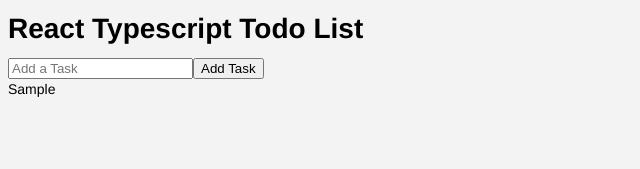
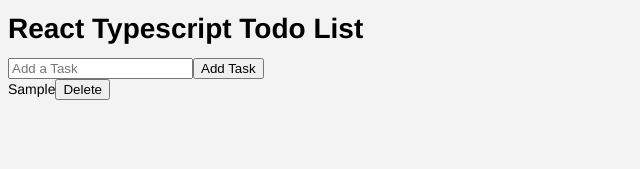
Before and after one commit to ncassata/react-redux-todo-list, a React app: page / in a window 1280 px wide. Both pictures are taken after typing "Sample" into the empty fields and a click on the button "Add Task". Shown: the top 169 px of the page, without its empty margins (0-640 px from the left). Built offline with nearby package versions, Linux system fonts and the light colour scheme.

Commit message:
Added delete functionality

```diff
--- a/src/components/App.tsx
+++ b/src/components/App.tsx
@@ -13,13 +13,37 @@ export class App extends React.Component<{}, IState> {
     e.preventDefault();
     this.setState({
       currentTask: "",
-      tasks: [...this.state.tasks, this.state.currentTask],
+      tasks: [
+        ...this.state.tasks,
+        {
+          id: this._timeInMilliseconds(),
+          value: this.state.currentTask,
+          completed: false,
+        },
+      ],
+    });
+  }
+
+  public deleteTask(task_id: number): void {
+    const filteredTasks: Array<ITask> = this.state.tasks.filter(
+      (task: ITask) => {
+        return task.id != task_id;
+      }
+    );
+
+    this.setState({
+      tasks: filteredTasks,
     });
   }
 
   public renderTasks(): JSX.Element[] {
-    return this.state.tasks.map((task: string, index: number) => {
-      return <div key={index}>{task}</div>;
+    return this.state.tasks.map((task: ITask, index: number) => {
+      return (
+        <div key={task.id}>
+          <span>{task.value}</span>
+          <button onClick={() => this.deleteTask(task.id)}>Delete</button>
+        </div>
+      );
     });
   }
 
@@ -40,9 +64,20 @@ export class App extends React.Component<{}, IState> {
       </div>
     );
   }
+
+  private _timeInMilliseconds(): number {
+    const date: Date = new Date();
+    return date.getTime();
+  }
 }
 
 interface IState {
   currentTask: string;
-  tasks: Array<String>;
+  tasks: Array<ITask>;
 }
+
+interface ITask {
+  id: number;
+  value: string;
+  completed: boolean;
+}
```
